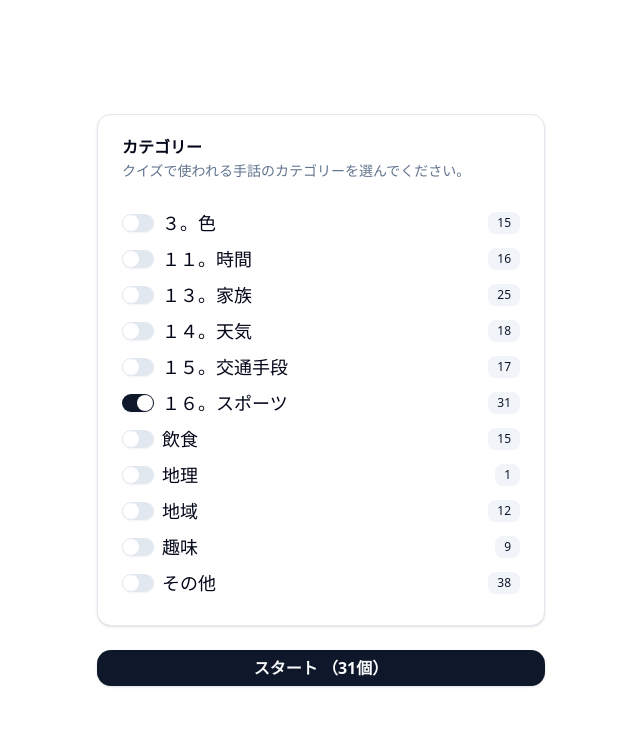
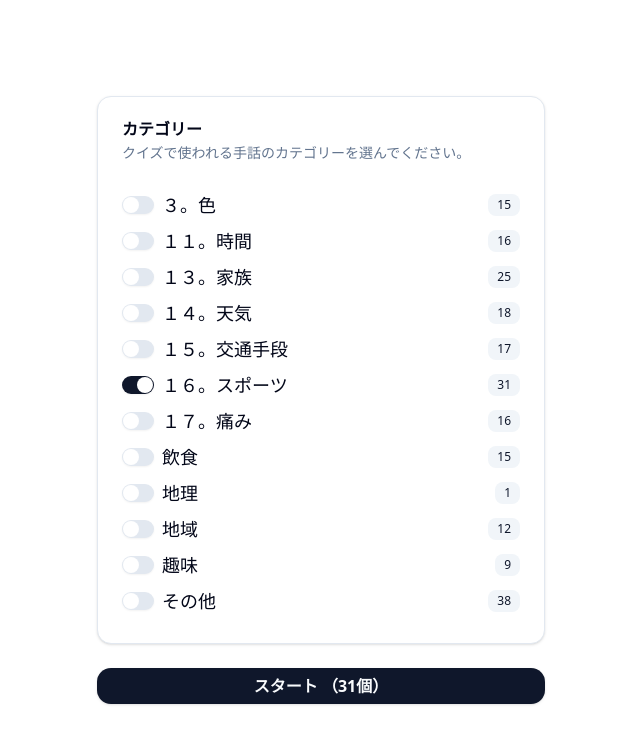
Before and after one commit to simon-macdonald/shuwawa, a React (Vite) app: page / in a window 1280 px wide. Shown: the top 744 px of the page, without its empty margins (319-959 px from the left). Built offline with nearby package versions, Linux system fonts and the light colour scheme.

Commit message:
add pain to main list

```diff
--- a/src/quiz/allCategories.ts
+++ b/src/quiz/allCategories.ts
@@ -4,6 +4,7 @@ import { quizData as family } from "./family";
 import { quizData as weather } from "./weather";
 import { quizData as transportation } from "./transportation";
 import { quizData as sports } from "./sports";
+import { quizData as pain } from "./pain";
 import { quizData as foodAndDrink } from "./foodAndDrink";
 import { quizData as geography } from "./geography";
 import { quizData as areas } from "./areas";
@@ -36,6 +37,12 @@ export const allCategories: Category[] = [
     count: sports.length,
   },
   {
+    id: "pain",
+    label: "１７。痛み",
+    signs: pain,
+    count: pain.length,
+  },
+  {
     id: "foodAndDrink",
     label: "飲食",
     signs: foodAndDrink,
```
